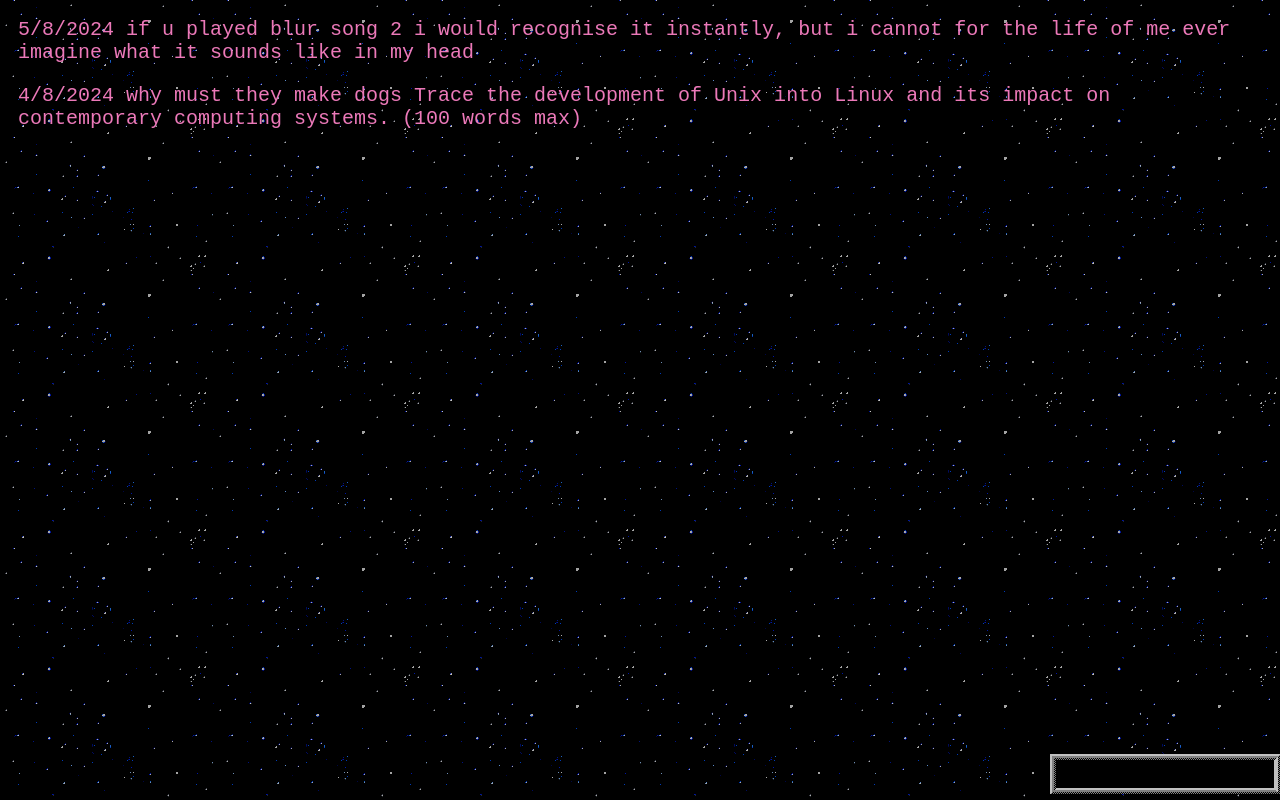
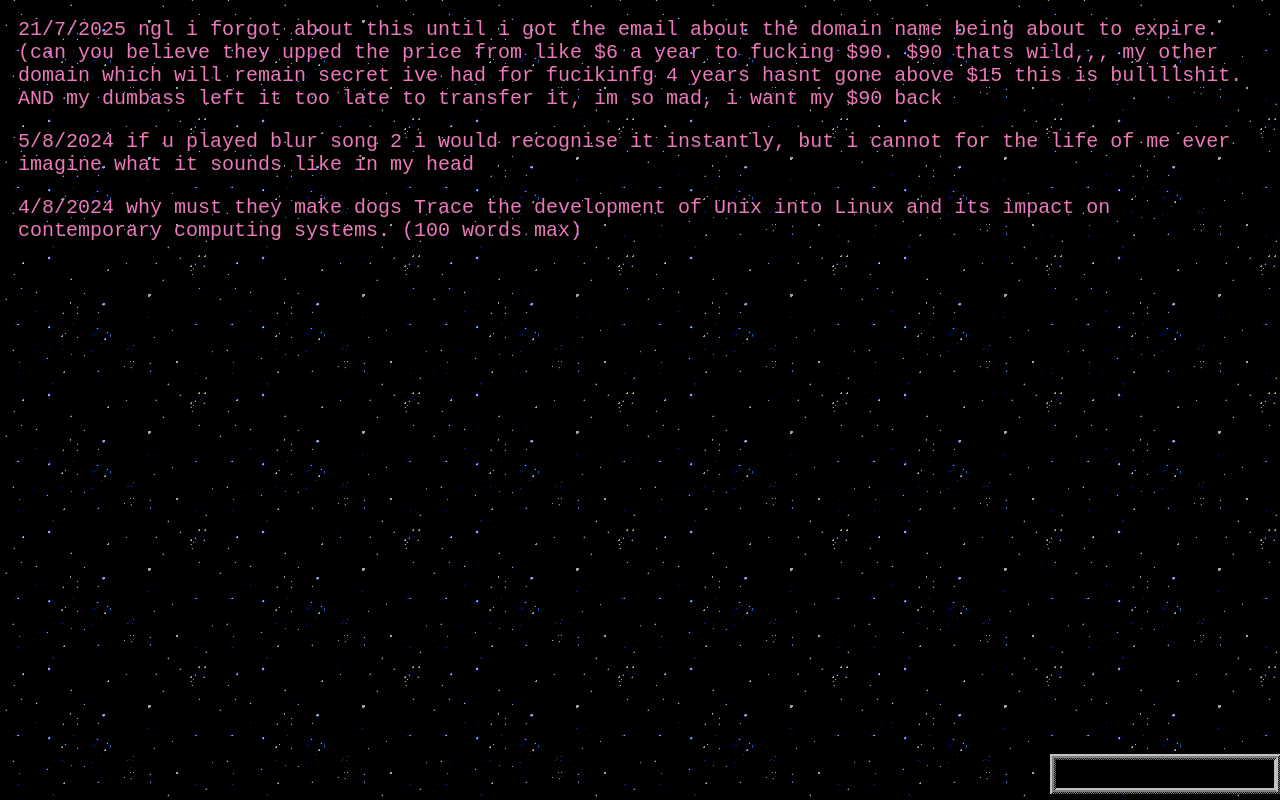
Before and after one commit to gayassdog/gayass.dog, a plain HTML site: page words.html in a window 1280 px wide. Drawn offline with Linux system fonts and the light colour scheme.

Commit message:
90 fucking doillars

```diff
--- a/words.html
+++ b/words.html
@@ -36,6 +36,7 @@
     <div class="cum">
         <p class="text">4/8/2024 why must they make dogs Trace the development of Unix into Linux and its impact on contemporary computing systems. (100 words max)</p>
         <p class="text">5/8/2024 if u played blur song 2 i would recognise it instantly, but i cannot for the life of me ever imagine what it sounds like in my head</p>
+        <p class="text">21/7/2025 ngl i forgot about this until i got the email about the domain name being about to expire. (can you believe they upped the price from like $6 a year to fucking $90. $90 thats wild,,, my other domain which will remain secret ive had for fucikinfg 4 years hasnt gone above $15 this is bullllshit. AND my dumbass left it too late to transfer it, im so mad, i want my $90 back</p>
     </div>
     <a href="./index.html" class="homeButton"><img src="home.gif"></a>
 </body>
```
